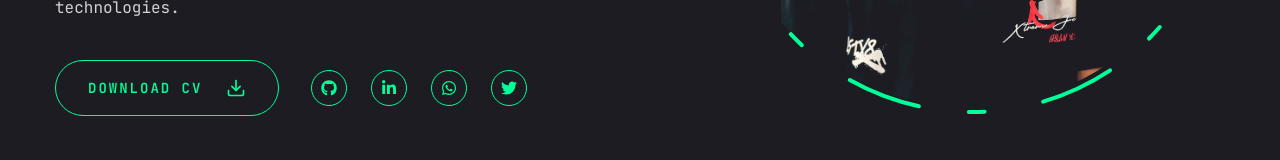
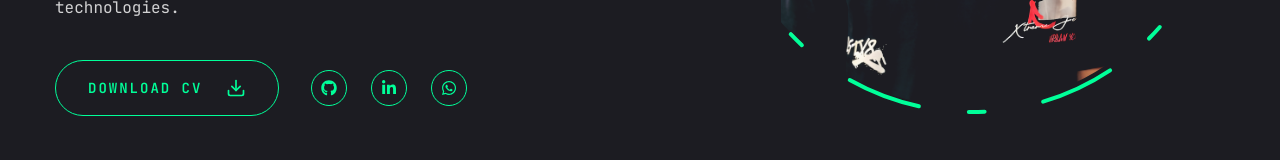
Before and after one commit to SaravananAndamuthu/demo_project, a Next.js app: page / in a window 1280 px wide. Shown: the part 564-724 px from the top of the page. Built offline with nearby package versions, Linux system fonts and the light colour scheme.

Commit message:
social twitter button removed

```diff
--- a/components/Socials.jsx
+++ b/components/Socials.jsx
@@ -5,7 +5,7 @@ const socials = [
     {icon: <FaGithub />, path: 'https://github.com/'},
     {icon: <FaLinkedinIn />, path: 'https://www.linkedin.com/in/saravananandamuthu/'},
     {icon: <FaWhatsapp />, path: ''},
-    {icon: <FaTwitter />, path: 'https://x.com/shravanantoone'}
+    // {icon: <FaTwitter />, path: 'https://x.com/shravanantoone'}
 ]
 
 const Socials = ({containerStyles, iconStyles}) => {
```
